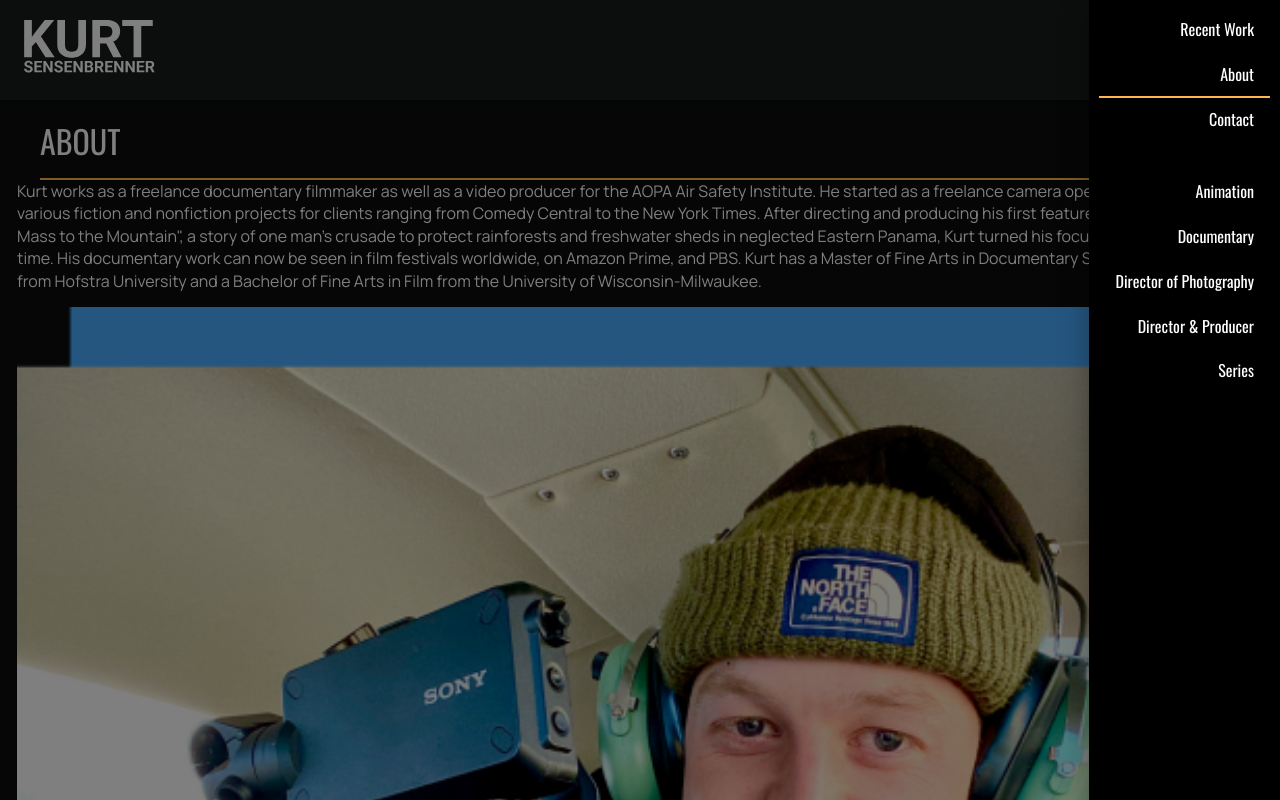
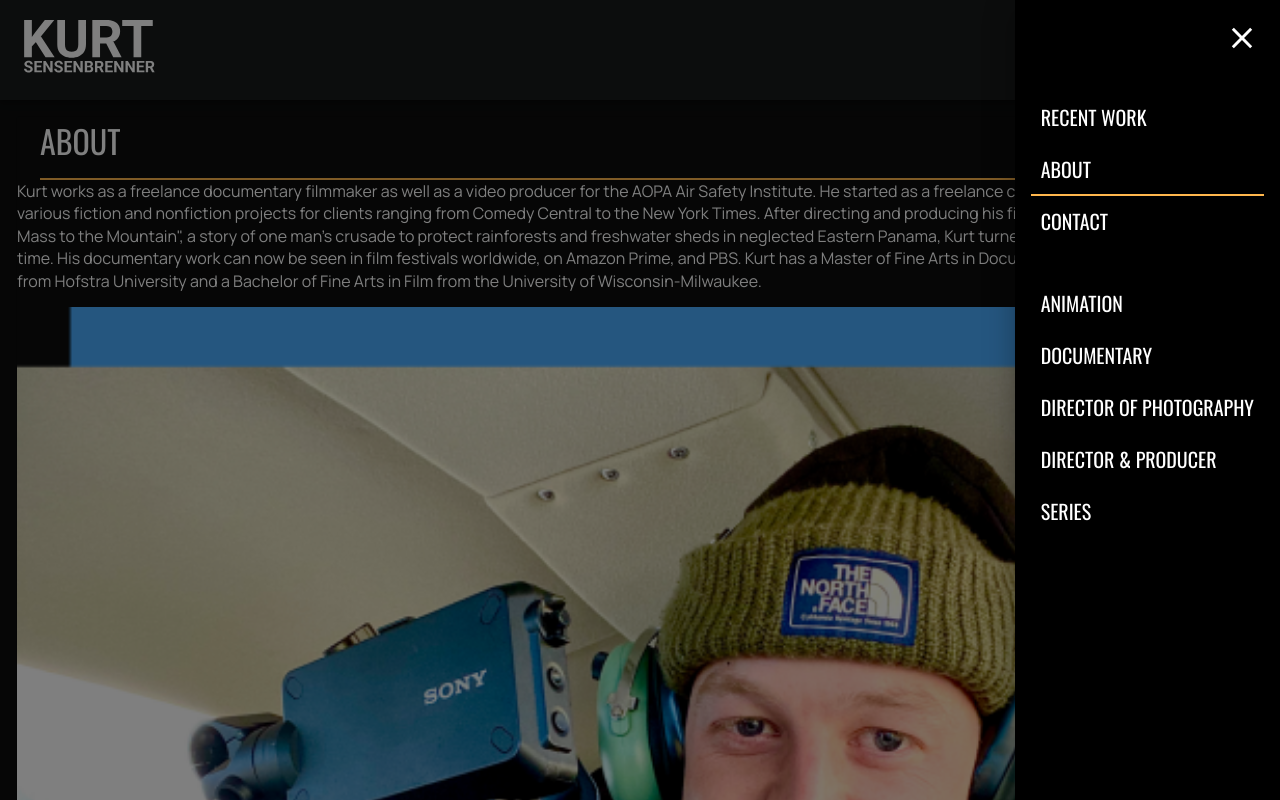
Before and after one commit to mwkwsd/sensensomething, a React (Create React App) app: page /about in a window 1280 px wide. Both pictures are taken after a click on the button "open drawer". Shown: the top 800 px of the page. Built offline with nearby package versions, Linux system fonts and the light colour scheme.

Commit message:
Updated burger menu (#185)
* Updated for client url

* Updated packaged

* Removed styling change

* Updated burder menu

* Update to use common theme component

* Shrank border

* Updated with Vika

```diff
--- a/src/components/atoms/chipsForEnum/ChipsForEnum.tsx
+++ b/src/components/atoms/chipsForEnum/ChipsForEnum.tsx
@@ -1,9 +1,10 @@
 import { Chip, useTheme } from '@mui/material'
+import { ReactNode } from 'react'
 import { Link, useNavigate } from 'react-router-dom'
 import { enumMappings } from '../../../common/constants/constants'
 import { Genre, Role } from '../../../common/constants/enums'
 
-export function ChipsForEnum({ value }: { value: Genre | Role }): JSX.Element {
+export function ChipsForEnum({ value }: { value: Genre | Role }): ReactNode {
   const { label, url } = enumMappings[value]
   const navigate = useNavigate()
   const theme = useTheme()
--- a/src/components/atoms/footer/IconNavigation.tsx
+++ b/src/components/atoms/footer/IconNavigation.tsx
@@ -1,4 +1,5 @@
 import { BottomNavigationAction } from '@mui/material'
+import { ReactElement } from 'react'
 
 type IconNavigationProps = {
   icon: React.ReactNode
@@ -10,7 +11,7 @@ export function IconNavigation({
   icon,
   href,
   sx,
-}: IconNavigationProps): JSX.Element {
+}: IconNavigationProps): ReactElement {
   return (
     <BottomNavigationAction
       icon={icon}
--- a/src/components/molecules/NavList.tsx
+++ b/src/components/molecules/NavList.tsx
@@ -1,9 +1,10 @@
-import { List } from '@mui/material'
+import CloseIcon from '@mui/icons-material/Close'
+import { Box, Stack } from '@mui/material'
 import { useMemo } from 'react'
+import { useLocation } from 'react-router-dom'
 import { enumMappings } from '../../common/constants/constants'
 import { Genre, Role, navLinks } from '../../common/constants/enums'
-import { NavLinks } from './navLinks/NavLinks'
-import { useLocation } from 'react-router-dom'
+import { NavLink } from './navLinks/NavLink'
 
 const orderedLinks: (Genre | Role)[] = [
   'animation',
@@ -16,6 +17,19 @@ const orderedLinks: (Genre | Role)[] = [
 export function NavList({ onClose }: { onClose: () => void }) {
   const location = useLocation()
 
+  const firstNavLinks = useMemo(
+    () =>
+      navLinks.map(item => (
+        <NavLink
+          key={`nav-link-${item.label}`}
+          navLink={item}
+          isSelected={location.pathname === item.route}
+          onClose={onClose}
+        />
+      )),
+    [location.pathname, onClose]
+  )
+
   const secondNavLinks = useMemo(
     () =>
       orderedLinks.map(linkEnum => {
@@ -24,7 +38,7 @@ export function NavList({ onClose }: { onClose: () => void }) {
           label: enumMappings[linkEnum].label,
         }
         return (
-          <NavLinks
+          <NavLink
             navLink={navLink}
             key={`nav-link-${linkEnum}`}
             isSelected={location.pathname === enumMappings[linkEnum].url}
@@ -35,54 +49,46 @@ export function NavList({ onClose }: { onClose: () => void }) {
     [location.pathname, onClose]
   )
 
-  const firstNavLinks = useMemo(
-    () =>
-      navLinks.map((item, index) => (
-        <NavLinks
-          key={`nav-link-${item.label}-${index}`}
-          navLink={item}
-          isSelected={location.pathname === item.route}
-          onClose={onClose}
-        />
-      )),
-    [location.pathname, onClose]
-  )
-
   return (
-    <div
+    <Stack
+      direction="column"
+      justifyContent="flex-start"
+      alignItems="flex-start"
+      spacing="2rem"
       style={{
         height: '100%',
         backgroundColor: 'black',
         fontWeight: 'bold',
         color: 'white',
         fontSize: 20,
-        textAlign: 'right',
         overflowY: 'hidden',
-        paddingLeft: 10,
-        paddingRight: 10,
+        padding: 16,
       }}
     >
-      <List
-        sx={{
-          width: '100%',
-          paddingBottom: '20px',
-          maxWidth: 360,
-        }}
+      <Box sx={{ width: '100%' }}>
+        <Box
+          sx={{ height: 44, width: 44, float: 'right', textAlign: 'center' }}
+          onClick={onClose}
+        >
+          <CloseIcon fontSize="large" sx={{ padding: '4.5px' }} />
+        </Box>
+      </Box>
+
+      <Stack
         component="nav"
+        spacing="0.125rem"
+        sx={{ width: '100%', maxWidth: 360, padding: 0 }}
       >
         {firstNavLinks}
-      </List>
+      </Stack>
 
-      <List
-        sx={{
-          width: '100%',
-          height: '100%',
-          maxWidth: 360,
-        }}
+      <Stack
         component="nav"
+        spacing="0.125rem"
+        sx={{ width: '100%', maxWidth: 360, padding: 0 }}
       >
         {secondNavLinks}
-      </List>
-    </div>
+      </Stack>
+    </Stack>
   )
 }
--- /dev/null
+++ b/src/components/molecules/navLinks/NavLink.tsx
@@ -0,0 +1,45 @@
+import { Box, ListItemButton, Typography } from '@mui/material'
+import { Link } from 'react-router-dom'
+
+type NavLinksProps = {
+  navLink: { route: string; label: string }
+  isSelected: boolean
+  onClose: () => void
+}
+
+export function NavLink({ navLink, isSelected, onClose }: NavLinksProps) {
+  const borderColor = isSelected ? '#FFB74D' : 'transparent'
+
+  return (
+    <Box
+      sx={{
+        marginBottom: '-2px', // Kinda hacky way to add a border w/o increasing component size
+        borderBottom: `2px solid ${borderColor}`,
+        height: '50px',
+        ':hover': { borderBottom: `2px solid #FFB74D` },
+      }}
+    >
+      <ListItemButton
+        component={Link}
+        to={navLink.route}
+        disableGutters
+        disableRipple
+        sx={{
+          paddingY: '0px',
+          position: 'relative',
+          top: '50%',
+          transform: 'translateY(-50%)',
+        }}
+        onClick={onClose}
+      >
+        <Typography
+          variant="subtitle2"
+          component="span"
+          sx={{ paddingX: '0.625rem' }}
+        >
+          {navLink.label}
+        </Typography>
+      </ListItemButton>
+    </Box>
+  )
+}
--- a/src/components/molecules/navLinks/NavLinks.tsx
+++ /dev/null
@@ -1,26 +0,0 @@
-import { ListItemButton, ListItemText } from '@mui/material'
-import { Link } from 'react-router-dom'
-
-type NavLinksProps = {
-  navLink: { route: string; label: string }
-  isSelected: boolean
-  onClose: () => void
-}
-
-export function NavLinks({ navLink, isSelected, onClose }: NavLinksProps) {
-  return (
-    <ListItemButton
-      component={Link}
-      to={navLink.route}
-      sx={{
-        textAlign: 'right',
-        borderBottom: isSelected
-          ? '2px solid #FFB74D'
-          : '2px solid transparent',
-      }}
-      onClick={onClose}
-    >
-      <ListItemText primary={navLink.label} />
-    </ListItemButton>
-  )
-}
--- a/src/components/templates/NavBar.tsx
+++ b/src/components/templates/NavBar.tsx
@@ -60,9 +60,8 @@ export function NavBar() {
         anchor="right"
         open={menuOpen}
         onClose={handleDrawerToggle}
-        ModalProps={{
-          keepMounted: true,
-        }}
+        ModalProps={{ keepMounted: true }}
+        slotProps={{ paper: { sx: { background: 'none' } } }}
       >
         <NavList onClose={handleDrawerToggle} />
       </Drawer>
--- a/src/index.tsx
+++ b/src/index.tsx
@@ -1,8 +1,8 @@
 import React from 'react'
 import ReactDOM from 'react-dom/client'
+import App from './App'
 import './index.css'
-import App from './App'
-import reportWebVitals from './reportWebVitals'
+import { reportWebVitals } from './reportWebVitals'
 
 const root = ReactDOM.createRoot(document.getElementById('root') as HTMLElement)
 root.render(
--- a/src/reportWebVitals.ts
+++ b/src/reportWebVitals.ts
@@ -1,15 +1,8 @@
-import { ReportHandler } from 'web-vitals'
+import { onCLS, onFCP, onLCP, onTTFB } from 'web-vitals'
 
-const reportWebVitals = (onPerfEntry?: ReportHandler) => {
-  if (onPerfEntry && onPerfEntry instanceof Function) {
-    import('web-vitals').then(({ getCLS, getFID, getFCP, getLCP, getTTFB }) => {
-      getCLS(onPerfEntry)
-      getFID(onPerfEntry)
-      getFCP(onPerfEntry)
-      getLCP(onPerfEntry)
-      getTTFB(onPerfEntry)
-    })
-  }
+export function reportWebVitals() {
+  onCLS(console.log)
+  onFCP(console.log)
+  onTTFB(console.log)
+  onLCP(console.log)
 }
-
-export default reportWebVitals
--- a/src/theme.tsx
+++ b/src/theme.tsx
@@ -65,9 +65,17 @@ const theme = createTheme({
     subtitle1: {
       fontFamily: 'Manrope, sans-serif',
       fontSize: '0.75rem',
-      fontWeight: 400,
+      fontWeight: 200,
       lineHeight: '1.024rem',
       textAlign: 'left',
+    },
+    // NavLink
+    subtitle2: {
+      fontSize: '1.25rem',
+      fontStyle: 'normal',
+      fontWeight: '400',
+      lineHeight: 'normal',
+      textTransform: 'uppercase',
     },
   },
   components: {
@@ -122,6 +130,11 @@ const theme = createTheme({
           letterSpacing: '0.02em',
           textAlign: 'left',
         },
+      },
+    },
+    MuiStack: {
+      defaultProps: {
+        useFlexGap: true,
       },
     },
   },
```
Also changed, not shown: package.json (+22 -21 lines), 1 other file (tests, documents, lock files or other folders).
